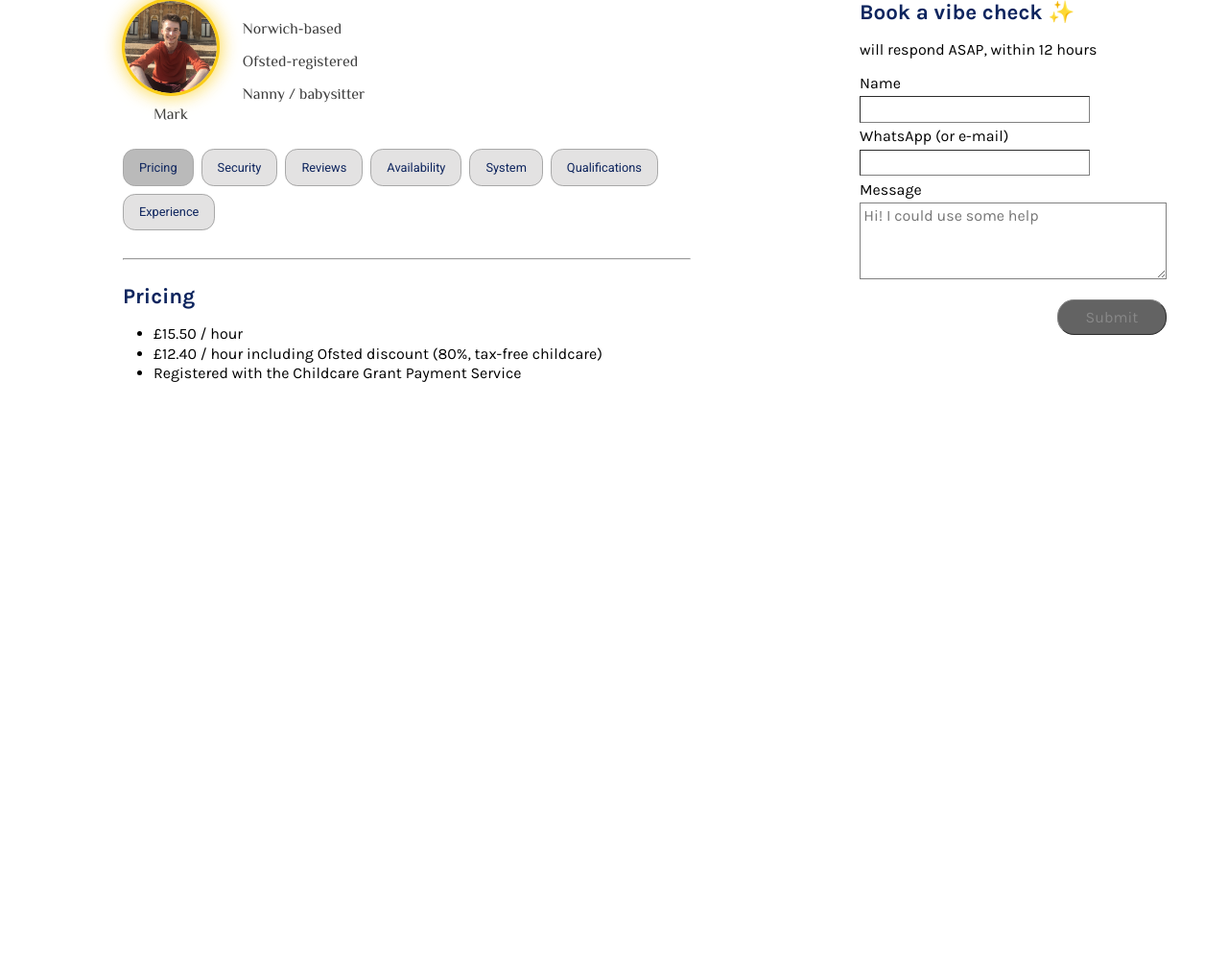
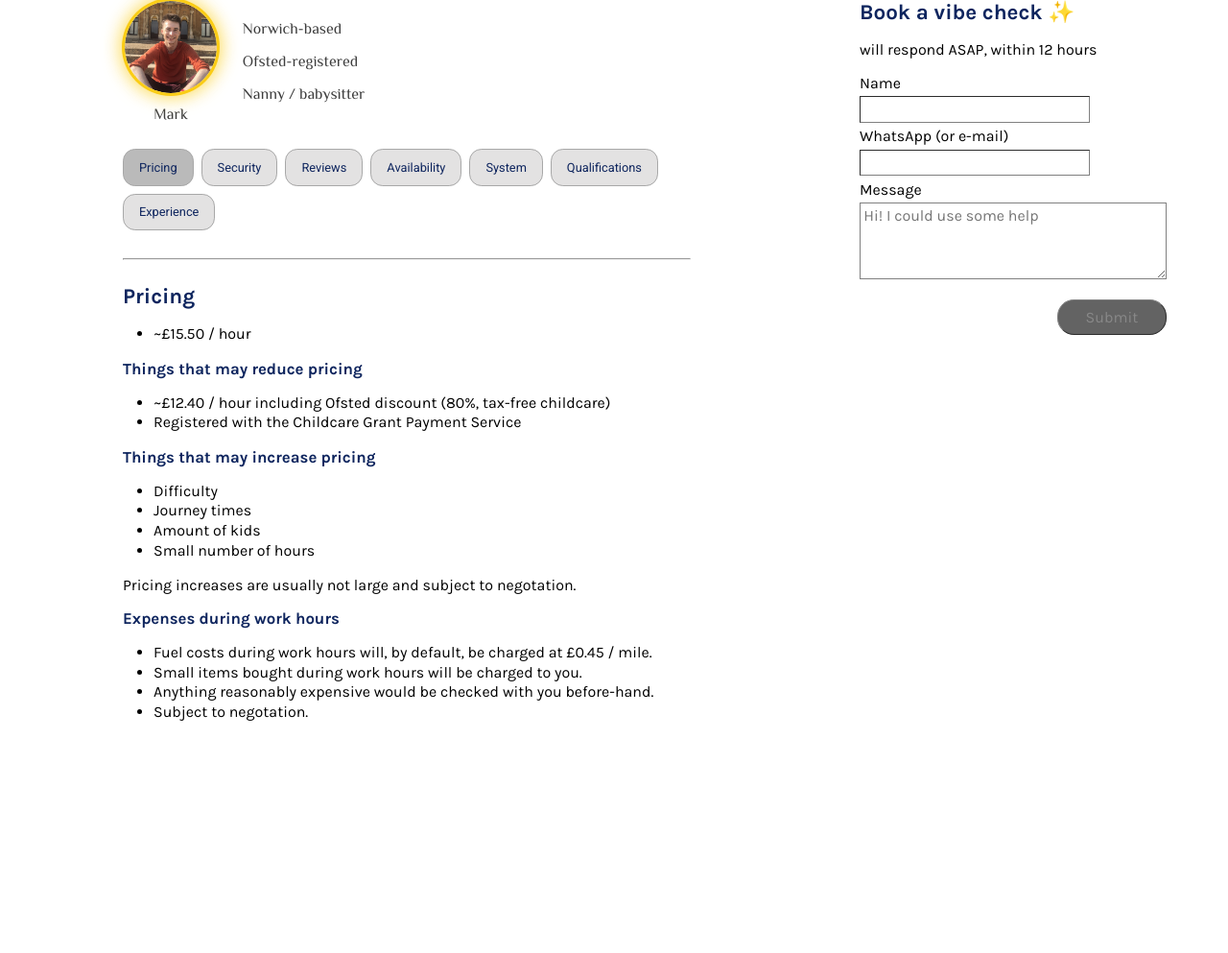
Before and after one commit to Krammy/childcare-replacement-website, a Flask app: page / in a window 1280 px wide. Shown: the part 33-1026 px from the top of the page at 96% size. Before the commit the page ends 431 px from the top, so only its background shows below. Run offline with Flask 3, Linux system fonts and the light colour scheme.

Commit message:
updated pricing section

```diff
--- a/templates/pricing.html
+++ b/templates/pricing.html
@@ -4,8 +4,26 @@
 {% block contents %}
 <h2>Pricing</h2>
 <ul>
-    <li>£15.50 / hour</li>
-    <li>£12.40 / hour including Ofsted discount (80%, tax-free childcare)</li>
+    <li>~£15.50 / hour</li>
+</ul>
+<h3>Things that may reduce pricing</h3>
+<ul>
+    <li>~£12.40 / hour including Ofsted discount (80%, tax-free childcare)</li>
     <li>Registered with the Childcare Grant Payment Service</li>
 </ul>
+<h3>Things that may increase pricing</h3>
+<ul>
+    <li>Difficulty</li>
+    <li>Journey times</li>
+    <li>Amount of kids</li>
+    <li>Small number of hours</li>
+</ul>
+<p>Pricing increases are usually not large and subject to negotation.</p>
+<h3>Expenses during work hours</h3>
+<ul>
+    <li>Fuel costs during work hours will, by default, be charged at £0.45 / mile.</li>
+    <li>Small items bought during work hours will be charged to you.</li>
+    <li>Anything reasonably expensive would be checked with you before-hand.</li>
+    <li>Subject to negotation.</li>
+</ul>
 {% endblock %}
```
